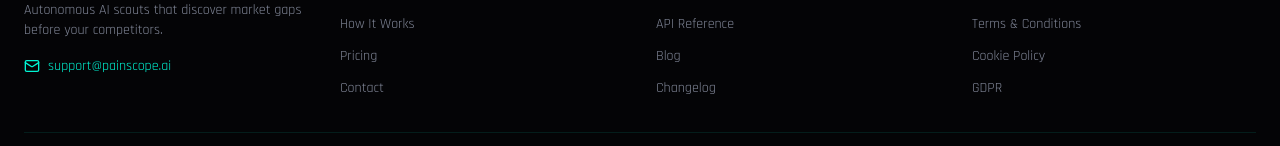
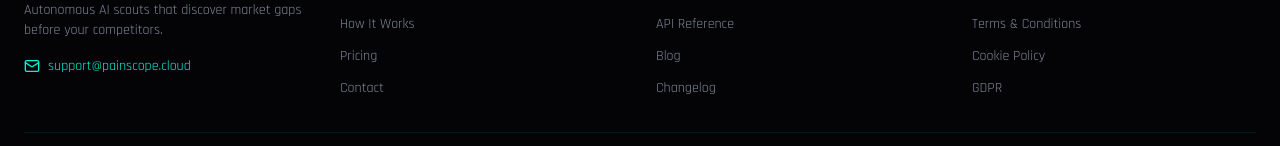
Before and after one commit to Oloruntobak100/painScope, a React (Vite) app in the folder app/: page / in a window 1280 px wide. Shown: the part 1544-1690 px from the top of the page. Built offline with nearby package versions, Linux system fonts and the light colour scheme; no server answers.

Commit message:
change of support email from support@painscope.ai : to support@painscope.cloud

```diff
--- a/app/src/sections/ContactPage.tsx
+++ b/app/src/sections/ContactPage.tsx
@@ -10,7 +10,7 @@ interface ContactPageProps {
   onNavigate: (route: string) => void;
 }
 
-const supportEmail = 'support@painscope.ai';
+const supportEmail = 'support@painscope.cloud';
 const salesEmail = 'sales@painscope.ai';
 
 export default function ContactPage({ onNavigate }: ContactPageProps) {
--- a/app/src/sections/Footer.tsx
+++ b/app/src/sections/Footer.tsx
@@ -4,7 +4,7 @@ interface FooterProps {
   onNavigate: (route: string) => void;
 }
 
-const supportEmail = 'support@painscope.ai';
+const supportEmail = 'support@painscope.cloud';
 
 export default function Footer({ onNavigate }: FooterProps) {
   return (
```
